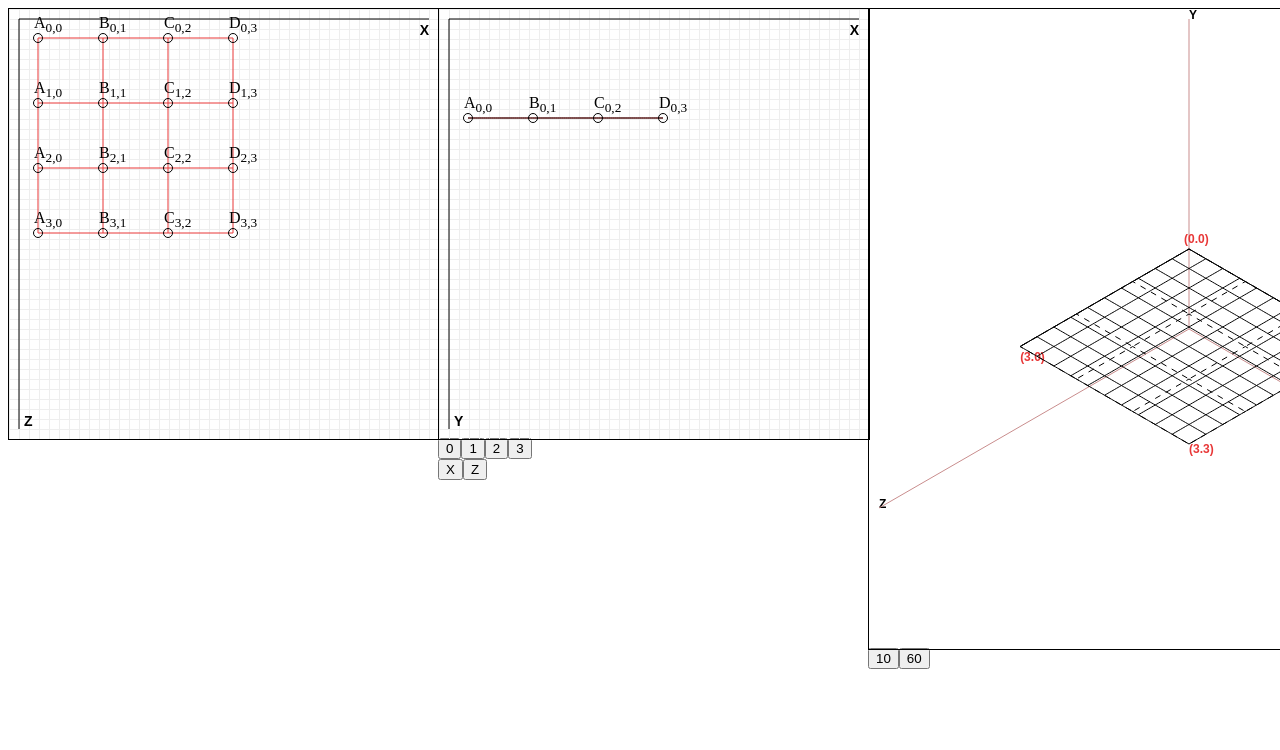
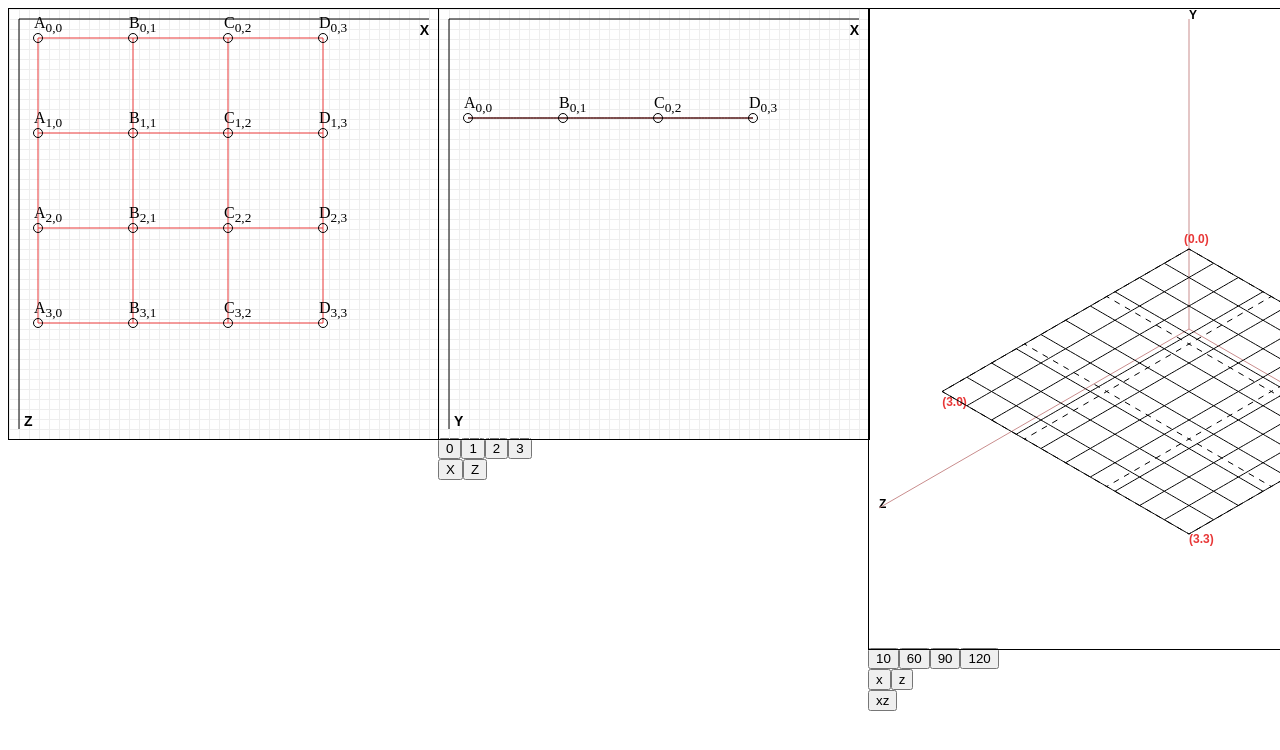
Before and after one commit to GermanVor/Default-Interface, a React (Create React App) app in the folder Default-Interface/: page / in a window 1280 px wide. Shown: the top 750 px of the page. Built offline with nearby package versions, Linux system fonts and the light colour scheme.

Commit message:
wqeqasds

```diff
--- a/Default-Interface/package.json
+++ b/Default-Interface/package.json
@@ -41,8 +41,8 @@
     ]
   },
   "devDependencies": {
-    "@typescript-eslint/eslint-plugin": "^4.1.1",
-    "@typescript-eslint/parser": "^4.1.1",
+    "@typescript-eslint/eslint-plugin": "4.0.1",
+    "@typescript-eslint/parser": "4.0.1",
     "eslint-config-prettier": "^6.11.0",
     "eslint-plugin-prettier": "^3.1.4",
     "prettier": "^2.1.2"
--- a/Default-Interface/src/Bezier.tsx
+++ b/Default-Interface/src/Bezier.tsx
@@ -5,8 +5,6 @@ import {addPoint, dellPoint} from './Storage/Actions/BezierActions';
 import {Point} from './Interfaces/BezierActionsInterface';
 import {RootState} from './Storage';
 import './Style/Bezier.css';
-import {D3_Canvas} from './Components/D3_View';
-import {Y_Projection} from './Components/Y_Projection';
 import {PointersTypes} from './Interfaces/CommonInterface';
 
 const WIDTH = 430;
--- a/Default-Interface/src/Components/BezierPoint.tsx
+++ b/Default-Interface/src/Components/BezierPoint.tsx
@@ -6,6 +6,13 @@ import {setPoint} from '../Storage/Actions/BezierActions';
 import {PointersTypesInterface} from '../Interfaces/CommonInterface';
 
 import '../Style/BezierPoint.css';
+
+type ownProps = {
+  parentRef: React.RefObject<HTMLDivElement>;
+  ind_1: number;
+  ind_2: number;
+  axisType: PointersTypesInterface;
+};
 
 const mapState = (state: RootState, ownProps: ownProps) => {
   const {ind_1, ind_2, axisType} = ownProps;
@@ -26,13 +33,6 @@ const connector = connect(mapState, mapDispatch);
 type PropsFromRedux = ConnectedProps<typeof connector>;
 
 type State = {};
-
-type ownProps = {
-  parentRef: React.RefObject<HTMLDivElement>;
-  ind_1: number;
-  ind_2: number;
-  axisType: PointersTypesInterface;
-};
 
 type Props = PropsFromRedux & ownProps;
 
--- a/Default-Interface/src/Components/D3_View.tsx
+++ b/Default-Interface/src/Components/D3View.tsx
@@ -4,6 +4,7 @@ import {Point, SimplePoint} from '../Interfaces/BezierActionsInterface';
 import {RootState} from '../Storage';
 import {getBezierLinesPoints} from '../CommonFunctions/BezierFunctions';
 import '../Style/D3_Canvas.css';
+import {selectedAxis} from '../Interfaces/D3Interface';
 
 const HEIGHT = 640;
 const WIDTH = 640;
@@ -113,6 +114,7 @@ type PropsFromRedux = ConnectedProps<typeof connector>;
 
 type State = {
   numberOfLines: number;
+  axis: typeof selectedAxis.x | typeof selectedAxis.z | typeof selectedAxis.xz
 };
 
 type ownProps = {};
@@ -149,6 +151,7 @@ class CanvasClass extends Component<Props, State> {
     super(props);
     this.state = {
       numberOfLines: 10,
+      axis: selectedAxis.xz
     };
     this.canvasRef = React.createRef();
     this.backgroundCanRef = React.createRef();
@@ -165,6 +168,9 @@ class CanvasClass extends Component<Props, State> {
 
     context.beginPath();
     context.strokeStyle = '#000000';
+
+    context.setLineDash([0]);
+    context.lineDashOffset = 0;
 
     const lineX_1 = getBezierLinesPoints(points[0]);
     lineX_1.map(converter).reduce((pointA, pointB) => {
@@ -207,17 +213,14 @@ class CanvasClass extends Component<Props, State> {
       };
     };
 
-    // вдоль оси Z
-    const middleP_1_lenght_z = Math.sqrt(
-      Math.pow(points[1][0].x - points[1][lastInd].x, 2) + Math.pow(points[1][0].z - points[1][lastInd].z, 2),
-    );
-    const middleP_2_lenght_z = Math.sqrt(
-      Math.pow(points[2][0].x - points[2][lastInd].x, 2) + Math.pow(points[2][0].z - points[2][lastInd].z, 2),
-    );
-
+    // // вдоль оси Z
+    const middleP_1_lenght_z = points[1][lastInd].x - points[1][0].x;
+    const middleP_2_lenght_z = points[2][lastInd].x - points[2][0].x;
     // // рисуем сетку вдоль оси Z
 
-    for (let i = 0; i < numberOfLines; i++) {
+    const {axis} = this.state;
+    if (axis === selectedAxis.xz || axis === selectedAxis.z) {
+      for (let i = 1; i < numberOfLines; i++) {
         const ind = Math.floor((i * lineX_1.length) / numberOfLines);
 
         const X_1 = points[1][0].x + (middleP_1_lenght_z / numberOfLines) * i;
@@ -243,6 +246,7 @@ class CanvasClass extends Component<Props, State> {
           return pointB;
         });
       }
+    }
 
     const getPoint_z = (point_1: Point, point_2: Point, z: number): Point => {
       const buff = (z - point_1.z) / (point_2.z - point_1.z);
@@ -255,15 +259,12 @@ class CanvasClass extends Component<Props, State> {
     };
 
     // вдоль оси X
-    const middleP_1_lenght_x = Math.sqrt(
-      Math.pow(points[0][1].x - points[lastInd][1].x, 2) + Math.pow(points[0][1].z - points[lastInd][1].z, 2),
-    );
-    const middleP_2_lenght_x = Math.sqrt(
-      Math.pow(points[0][2].x - points[lastInd][2].x, 2) + Math.pow(points[0][2].z - points[lastInd][2].z, 2),
-    );
+    const middleP_1_lenght_x = points[lastInd][1].z - points[0][1].z;
+    const middleP_2_lenght_x = points[lastInd][2].z - points[0][2].z;
 
     // // рисуем сетку вдоль оси X
-    for (let i = 0; i < numberOfLines; i++) {
+    if (axis === selectedAxis.xz || axis === selectedAxis.x) {
+      for (let i = 1; i < numberOfLines; i++) {
         const ind = Math.floor((i * lineZ_1.length) / numberOfLines);
 
         const Z_1 = points[0][1].z + (middleP_1_lenght_x / numberOfLines) * i;
@@ -272,7 +273,7 @@ class CanvasClass extends Component<Props, State> {
             .map((arr) => arr[1])
             .reverse()
             .find((a) => a!.z <= Z_1) || points[0][1],
-        points.map((arr) => arr[1]).find((a) => a!.z >= Z_1) || points[3][1],
+          points.map((arr) => arr[1]).find((a) => a!.z >= Z_1) || points[lastInd][1],
           Z_1,
         );
 
@@ -281,8 +282,8 @@ class CanvasClass extends Component<Props, State> {
           points
             .map((arr) => arr[2])
             .reverse()
-          .find((a) => a!.z <= Z_1) || points[0][2],
-        points.map((arr) => arr[2]).find((a) => a!.z >= Z_2) || points[3][2],
+            .find((a) => a!.z <= Z_2) || points[0][2],
+          points.map((arr) => arr[2]).find((a) => a!.z >= Z_2) || points[lastInd][2],
           Z_2,
         );
 
@@ -294,6 +295,7 @@ class CanvasClass extends Component<Props, State> {
 
           return pointB;
         });
+      }
     }
 
     context.stroke();
@@ -310,13 +312,17 @@ class CanvasClass extends Component<Props, State> {
   }
 
   componentDidUpdate = (prevProps: Props, prevState: State) => {
-    const {numberOfLines} = this.state;
+    const {numberOfLines, axis} = this.state;
     const {points} = this.props;
+
+    if (
+      points !== prevProps.points ||
+      numberOfLines !== prevState.numberOfLines ||
+      axis !== prevState.axis
+    ) {
       const context = this.canvasRef.current!.getContext('2d');
-
       context!.clearRect(0, 0, WIDTH, HEIGHT);
 
-    if (points !== prevProps.points || numberOfLines !== prevState.numberOfLines) {
       drawBezierLines(context!, points);
       this.drawBezierGrid();
     }
@@ -336,9 +342,16 @@ class CanvasClass extends Component<Props, State> {
         </div>
         <button onClick={() => this.setState({numberOfLines: 10})}>10</button>
         <button onClick={() => this.setState({numberOfLines: 60})}>60</button>
+        <button onClick={() => this.setState({numberOfLines: 90})}>90</button>
+        <button onClick={() => this.setState({numberOfLines: 120})}>120</button>
+        <br/>
+        <button onClick={() => this.setState({axis: selectedAxis.x})} >{'x'}</button>
+        <button onClick={() => this.setState({axis: selectedAxis.z})} >{'z'}</button>
+        <br/>
+        <button onClick={() => this.setState({axis: selectedAxis.xz})} >{'xz'}</button>
       </div>
     );
   }
 }
 
-export const D3_Canvas = connector(CanvasClass);
+export const D3Canvas = connector(CanvasClass);
--- a/Default-Interface/src/Components/Y_Projection.tsx
+++ b/Default-Interface/src/Components/YProjection.tsx
@@ -1,6 +1,6 @@
 import React from 'react';
 import {connect, ConnectedProps} from 'react-redux';
-import {BezierPointComponent} from '../Components/BezierPoint';
+import {BezierPointComponent} from './BezierPoint';
 import {Point} from '../Interfaces/BezierActionsInterface';
 import {RootState} from '../Storage';
 import {getBezierLinesPoints} from '../CommonFunctions/BezierFunctions';
@@ -33,7 +33,7 @@ type State = {
 
 type Props = PropsFromRedux & {};
 
-class Y_ProjectionClass extends React.Component<Props, State> {
+class YProjectionClass extends React.Component<Props, State> {
   private backgroundCanRef: React.RefObject<HTMLCanvasElement> = React.createRef();
   private mainCanRef: React.RefObject<HTMLCanvasElement> = React.createRef();
   private divFieldRef: React.RefObject<HTMLDivElement> = React.createRef();
@@ -247,4 +247,4 @@ class Y_ProjectionClass extends React.Component<Props, State> {
   }
 }
 
-export const Y_Projection = connector(Y_ProjectionClass);
+export const YProjection = connector(YProjectionClass);
--- /dev/null
+++ b/Default-Interface/src/Interfaces/D3Interface.ts
@@ -0,0 +1,5 @@
+export const selectedAxis = <const>{
+    x: "X",
+    z: "z",
+    xz: "xz"
+  }
--- a/Default-Interface/src/Storage/BezierStorage/index.ts
+++ b/Default-Interface/src/Storage/BezierStorage/index.ts
@@ -22,7 +22,7 @@ const baseLine = [
   {x: 20, y: 100, z: 20},
 ];
 
-const delta = 65;
+const delta = 95;
 const pointsArray: PointsArray = [[], [], [], []];
 
 pointsArray.forEach((points, i) => {
--- a/Default-Interface/src/index.tsx
+++ b/Default-Interface/src/index.tsx
@@ -1,8 +1,8 @@
 import React from 'react';
 import ReactDOM from 'react-dom';
 import {Bezier} from './Bezier';
-import {Y_Projection} from './Components/Y_Projection';
-import {D3_Canvas} from './Components/D3_View';
+import {YProjection} from './Components/YProjection';
+import {D3Canvas} from './Components/D3View';
 import * as serviceWorker from './serviceWorker';
 import {createStore} from 'redux';
 import {Provider} from 'react-redux';
@@ -17,8 +17,8 @@ ReactDOM.render(
       <React.StrictMode>
         <div className={'Second'}>
           <Bezier />
-          <Y_Projection />
-          <D3_Canvas />
+          <YProjection />
+          <D3Canvas />
         </div>
       </React.StrictMode>
     </Provider>
```
Lines whose indentation alone changed are shown as unchanged.
